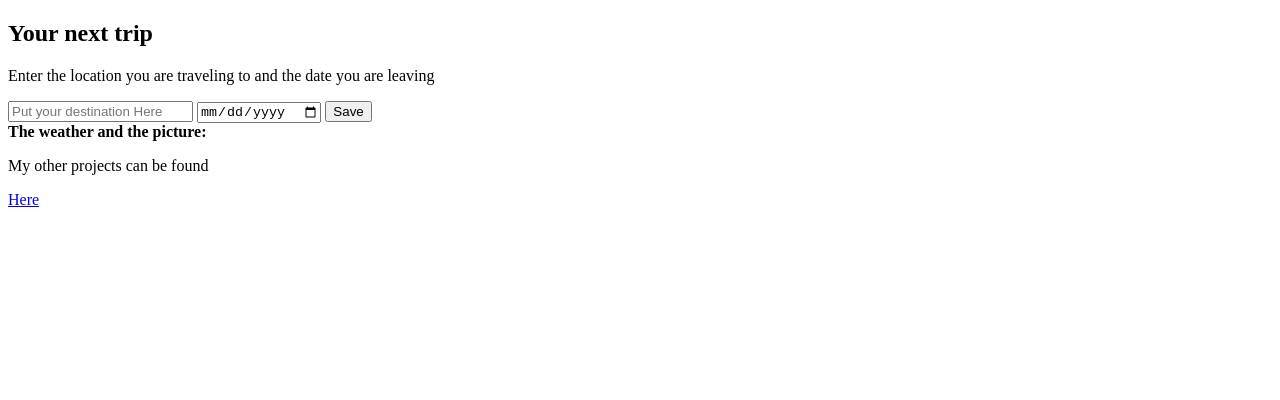
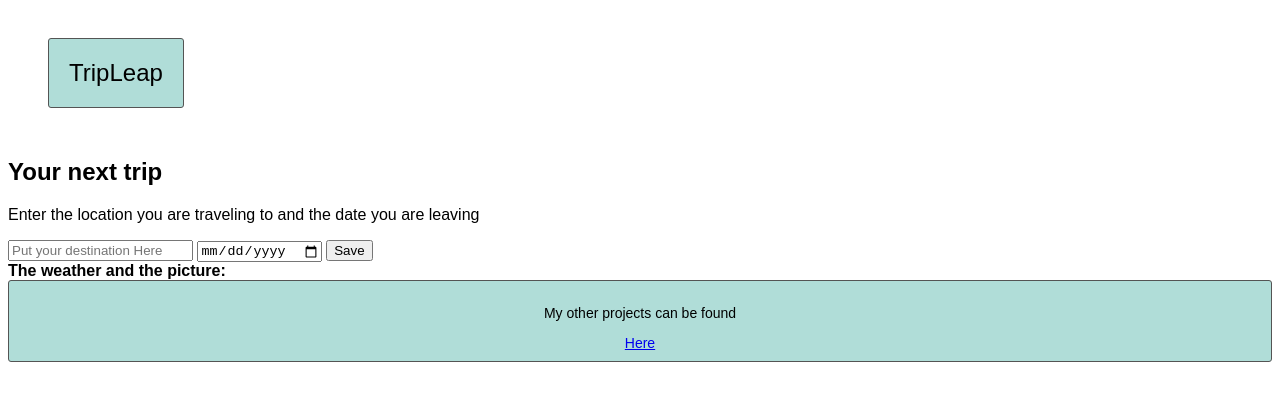
Before and after one commit to nmarkevich/TripLeap, a website built with webpack: page src/client/views/index.html in a window 1280 px wide. Built offline with nearby package versions, Linux system fonts and the light colour scheme.

Commit message:
feat: Added style files

```diff
--- a/src/client/index.js
+++ b/src/client/index.js
@@ -1,3 +1,6 @@
+import './styles/base.scss'
+import './styles/footer.scss'
+import './styles/header.scss'
 export { handleSaveTrip }
 
 function handleSaveTrip(event) {
--- /dev/null
+++ b/src/client/styles/base.scss
@@ -0,0 +1,6 @@
+body {
+  display: flex;
+  flex-direction: column;
+  min-height: 100vh;
+  font-family: 'Oxygen', Sans-Serif;
+}
--- /dev/null
+++ b/src/client/styles/footer.scss
@@ -0,0 +1,10 @@
+footer {
+  display: flex;
+  flex-direction: column;
+  align-items: center;
+  padding: 10px;
+  font-size: 14px;
+  background-color: #b0ddd8;
+  border: 1px solid #545454;
+  border-radius: 3px;
+}
--- /dev/null
+++ b/src/client/styles/header.scss
@@ -0,0 +1,14 @@
+header {
+  display: flex;
+  justify-content: space-between;
+  padding: 30px 40px;
+}
+
+.logo {
+  padding: 20px;
+  font-size: 24px;
+  background-color: #b0ddd8;
+  border: 1px solid #545454;
+  border-radius: 3px;
+  text-align: center;
+}
--- a/src/client/views/index.html
+++ b/src/client/views/index.html
@@ -8,6 +8,7 @@
     <body>
 
         <header>
+            <div class="logo"> TripLeap </div>
         </header>
 
         <main>
```
